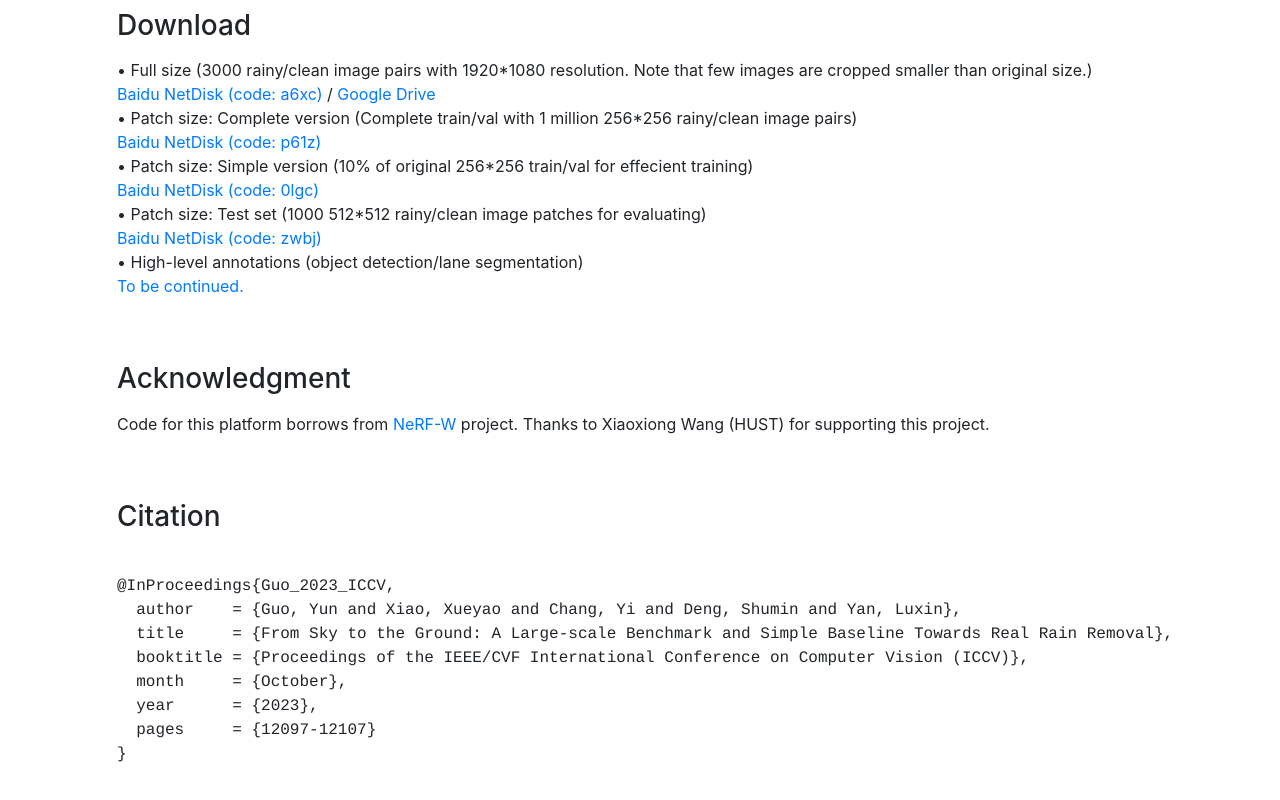
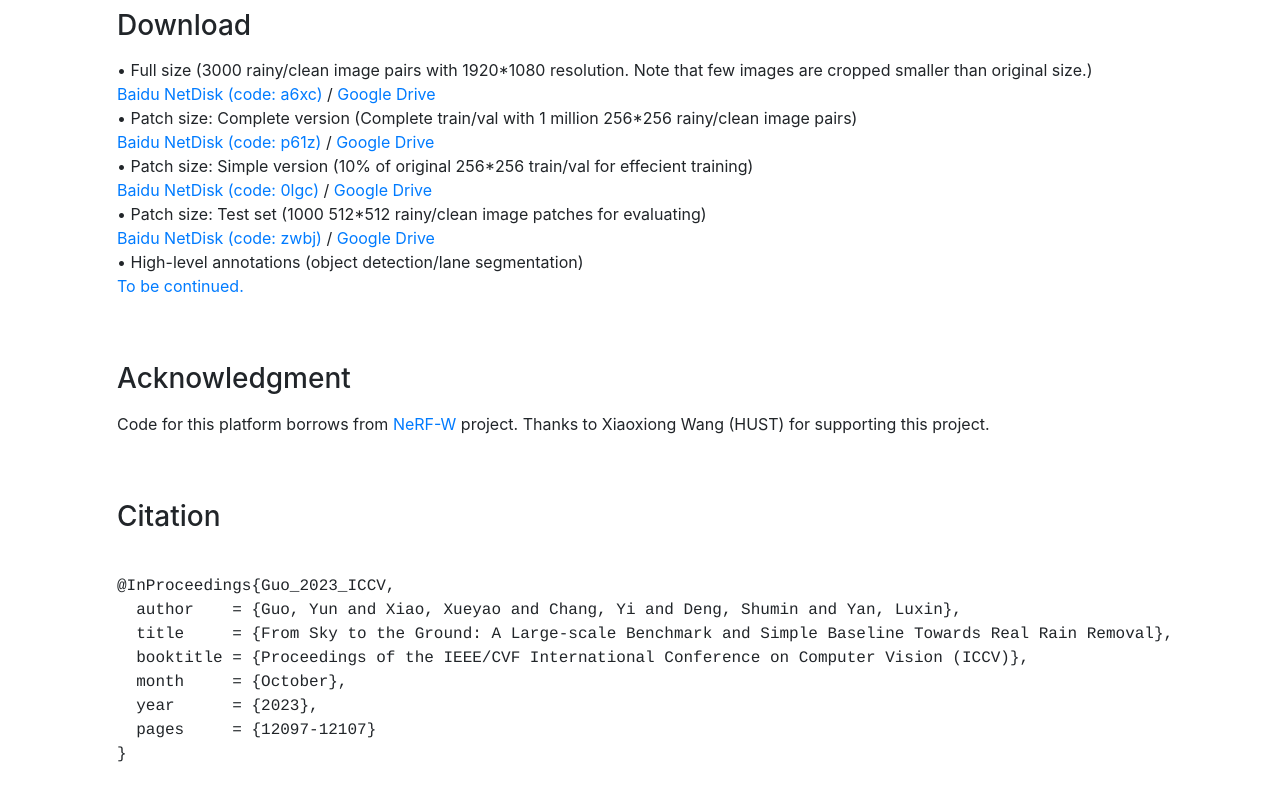
Before and after one commit to yunguo224/LHP-Rain.github.io, a plain HTML site: page index.html in a window 1280 px wide. Shown: the part 3111-3911 px from the top of the page. Drawn offline with nearby package versions, Linux system fonts and the light colour scheme.

Commit message:
Update index.html

```diff
--- a/index.html
+++ b/index.html
@@ -224,11 +224,11 @@
               &#8226; Full size (3000 rainy/clean image pairs with 1920*1080 resolution. Note that few images are cropped smaller than original size.) <br />
               <a href="https://pan.baidu.com/s/12TPLd8-I8jgviefKMqNusQ">Baidu NetDisk (code: a6xc)</a> / <a href="https://drive.google.com/file/d/1rWvbSIJU9w2AiW_NP6dojL96r_daLTzy/view?usp=drive_link">Google Drive</a><br />
               &#8226; Patch size: Complete version (Complete train/val with 1 million 256*256 rainy/clean image pairs) <br />
-              <a href="https://pan.baidu.com/s/1CN0UCXFjWvczc1LhGRG3Cg">Baidu NetDisk (code: p61z)</a><!--/<a href="https://github.com/nerf-w/nerf-w.github.io">Google Drive</a>--><br />
+              <a href="https://pan.baidu.com/s/1CN0UCXFjWvczc1LhGRG3Cg">Baidu NetDisk (code: p61z)</a> / <a href="https://drive.google.com/drive/folders/1DpZSDy7mghNU5B9ZL7SkZGgfsbVzLrvx?usp=drive_link">Google Drive</a><br />
               &#8226; Patch size: Simple version (10% of original 256*256 train/val for effecient training) <br />
-              <a href="https://pan.baidu.com/s/1Fat8m8iPRS7rPzG1KldexQ">Baidu NetDisk (code: 0lgc)</a><!--/<a href="https://github.com/nerf-w/nerf-w.github.io">Google Drive</a>--><br />
+              <a href="https://pan.baidu.com/s/1Fat8m8iPRS7rPzG1KldexQ">Baidu NetDisk (code: 0lgc)</a> / <a href="https://drive.google.com/drive/folders/1Bnt-emLj__YZwIuJwGVyxoRswGjjEuXP?usp=drive_link">Google Drive</a><br />
               &#8226; Patch size: Test set (1000 512*512 rainy/clean image patches for evaluating) <br />
-              <a href="https://pan.baidu.com/s/1R-H8FwOOffq1qspO6yTwDw">Baidu NetDisk (code: zwbj)</a><!--/<a href="https://github.com/nerf-w/nerf-w.github.io">Google Drive</a>--><br />
+              <a href="https://pan.baidu.com/s/1R-H8FwOOffq1qspO6yTwDw">Baidu NetDisk (code: zwbj)</a> / <a href="https://drive.google.com/file/d/10Lqt-QmXEwK8ZZidvdDm9jCeihmKOzrV/view?usp=drive_link">Google Drive</a><br />
               &#8226; High-level annotations (object detection/lane segmentation) <br />
               <a href="https://github.com/yunguo224/LHP-Rain">To be continued.</a><!--/<a href="https://github.com/nerf-w/nerf-w.github.io">Google Drive</a>--><br />
             </p>
```
